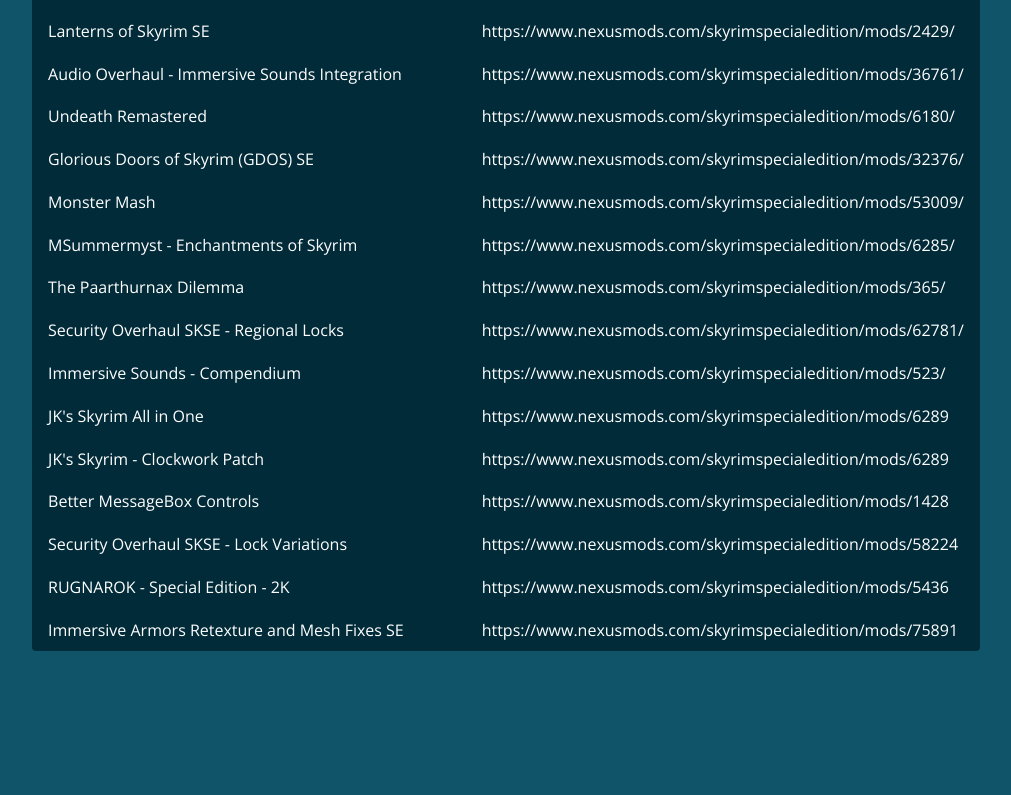
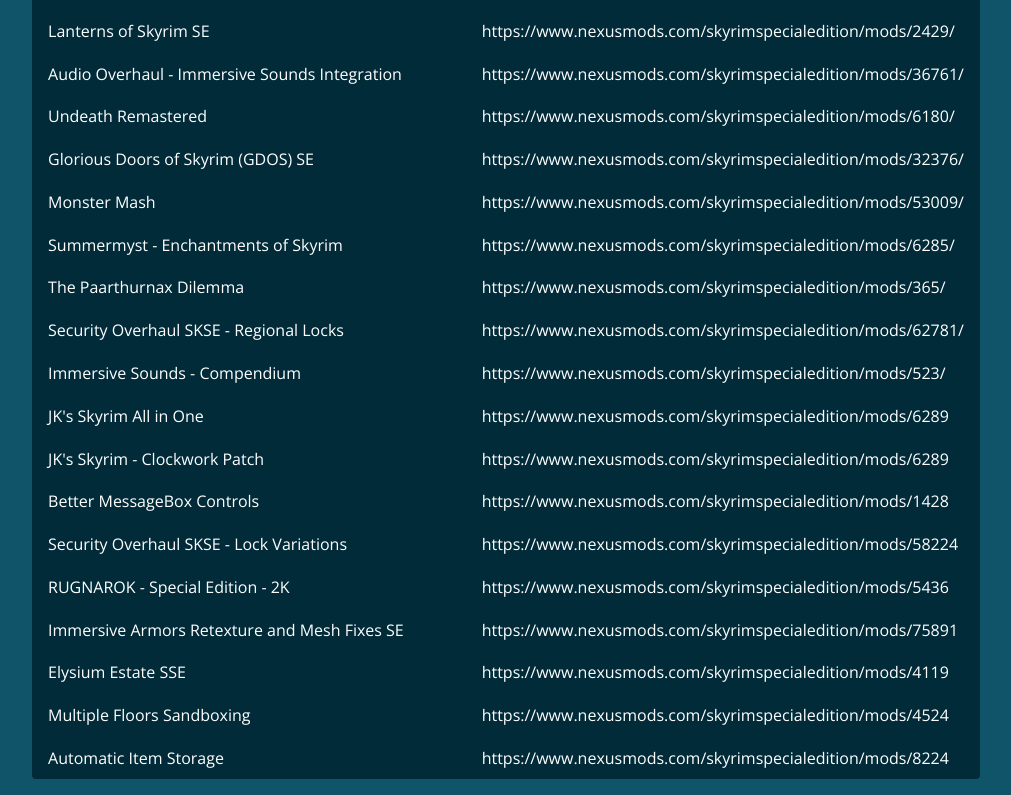
Before and after one commit to MuVono/MuVono.github.io, a plain HTML site: page index.html in a window 1280 px wide. Shown: the part 1067-1862 px from the top of the page, without its empty margins (134-1145 px from the left). Before the commit the page ends 1734 px from the top, so only its background shows below. Drawn offline with nearby package versions, Linux system fonts and the light colour scheme.

Commit message:
Updated mod list

```diff
--- a/index.html
+++ b/index.html
@@ -133,7 +133,7 @@
 				<td>https://www.nexusmods.com/skyrimspecialedition/mods/53009/</td>
 			  </tr>
 			  <tr>
-				<td>MSummermyst - Enchantments of Skyrim</td>
+				<td>Summermyst - Enchantments of Skyrim</td>
 				<td>https://www.nexusmods.com/skyrimspecialedition/mods/6285/</td>
 			  </tr>
 			  <tr>
@@ -172,6 +172,18 @@
 				<td>Immersive Armors Retexture and Mesh Fixes SE</td>
 				<td>https://www.nexusmods.com/skyrimspecialedition/mods/75891</td>
 			  </tr>
+			  <tr>
+				<td>Elysium Estate SSE</td>
+				<td>https://www.nexusmods.com/skyrimspecialedition/mods/4119</td>
+			  </tr>
+			  <tr>
+				<td>Multiple Floors Sandboxing</td>
+				<td>https://www.nexusmods.com/skyrimspecialedition/mods/4524</td>
+			  </tr>
+			  <tr>
+				<td>Automatic Item Storage</td>
+				<td>https://www.nexusmods.com/skyrimspecialedition/mods/8224</td>
+			  </tr>
 			</tbody>
 		  </table>
 
```
